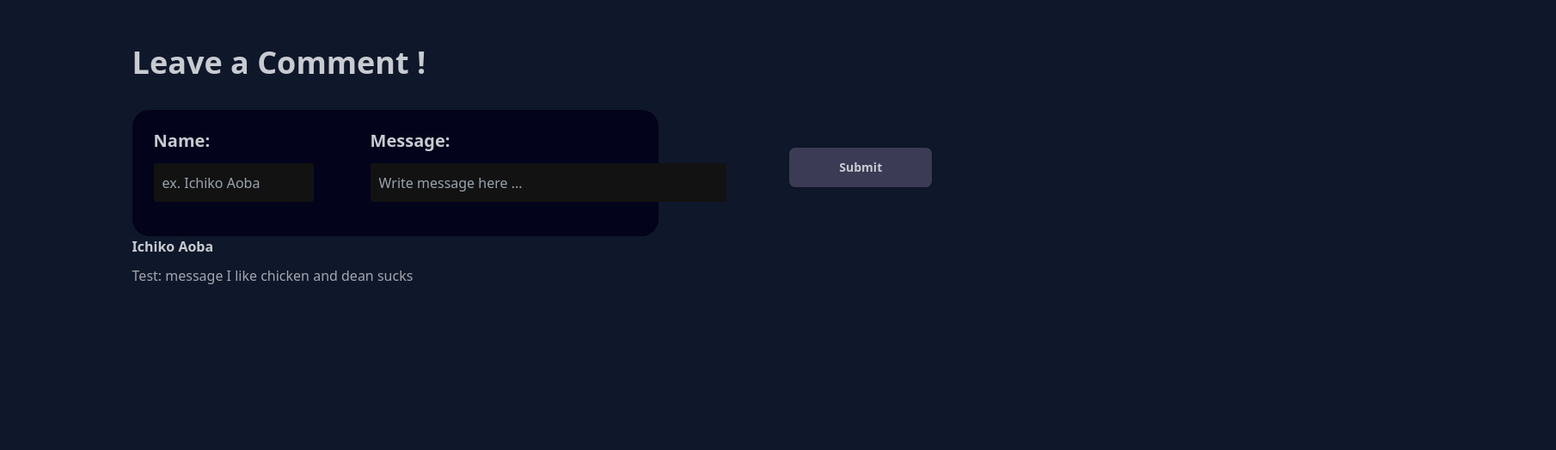
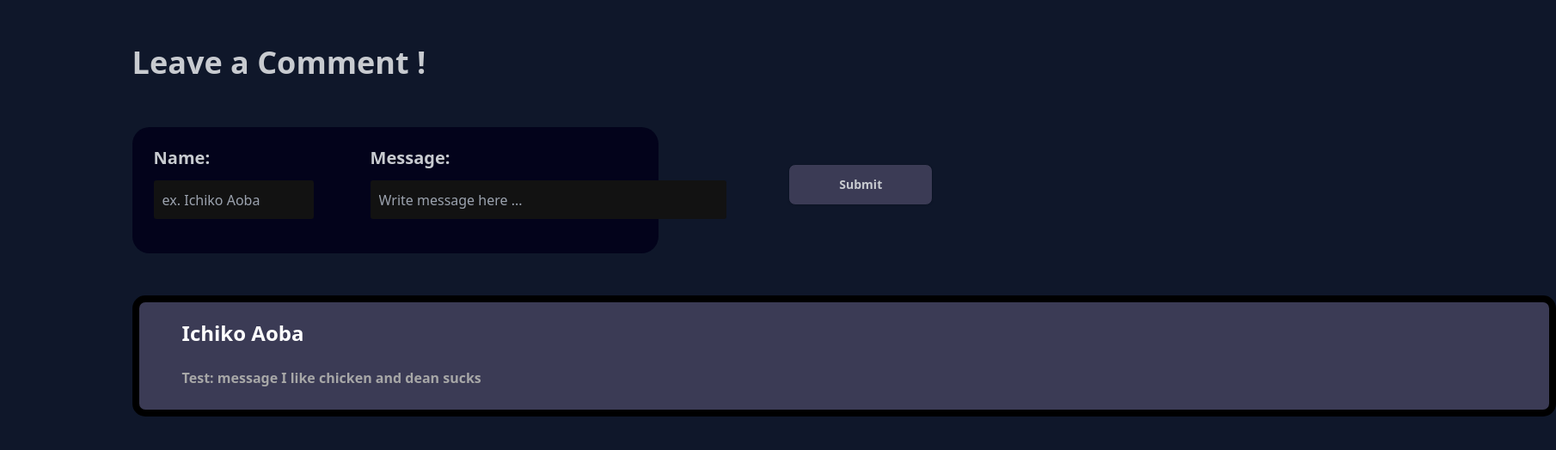
Before and after one commit to ba0o0/portfolio-website, a website: page index.html in a window 1280 px wide. Shown: the part 5635-6159 px from the top of the page at 86% size, 1810 px wide, since content can reach past the window. Drawn offline with nearby package versions, Linux system fonts and the light colour scheme; a web font is replaced by a local one.

Commit message:
added styling for comments

```diff
--- a/css/comments.css
+++ b/css/comments.css
@@ -1,7 +1,7 @@
 #comments-input-box{
     display: flex;
     flex-direction: row;
-    margin-top: 35px;
+    margin-top: 55px;
     padding-left: 25px;
     padding-top: 20px;
     padding-bottom: 0;
@@ -48,3 +48,26 @@
     padding-left: 10px;
     border-radius: 3px;
 }
+
+.comment-section{
+    margin-top: 5%;
+}
+.comment{
+    width: 400%;
+    height: 100%;
+    background-color: rgb(59, 59, 85) ;
+    border-radius: 15px;
+    border: 8px solid black;
+    padding-top: 10px;
+    padding-left: 50px;
+    padding-bottom: 10px;
+}
+.comment h4{
+    color: rgb(167, 167, 167);
+    margin-bottom: 15px;
+
+}
+.comment h2{
+    color: white;
+    margin-top: 10px;
+}
--- a/index.html
+++ b/index.html
@@ -492,9 +492,11 @@
             <div class="comment-section">
                 <ul>
                     <li>
-                        <div class="prose">
-                            <h4>Ichiko Aoba</h4>
-                            <p>Test: message I like chicken and dean sucks </p>
+                        <div class="comment">
+                            <div class="prose">
+                                <h2>Ichiko Aoba</h3>
+                                <h4>Test: message I like chicken and dean sucks </h4>
+                            </div>
                         </div>
                     </li>
                 </ul>
```
